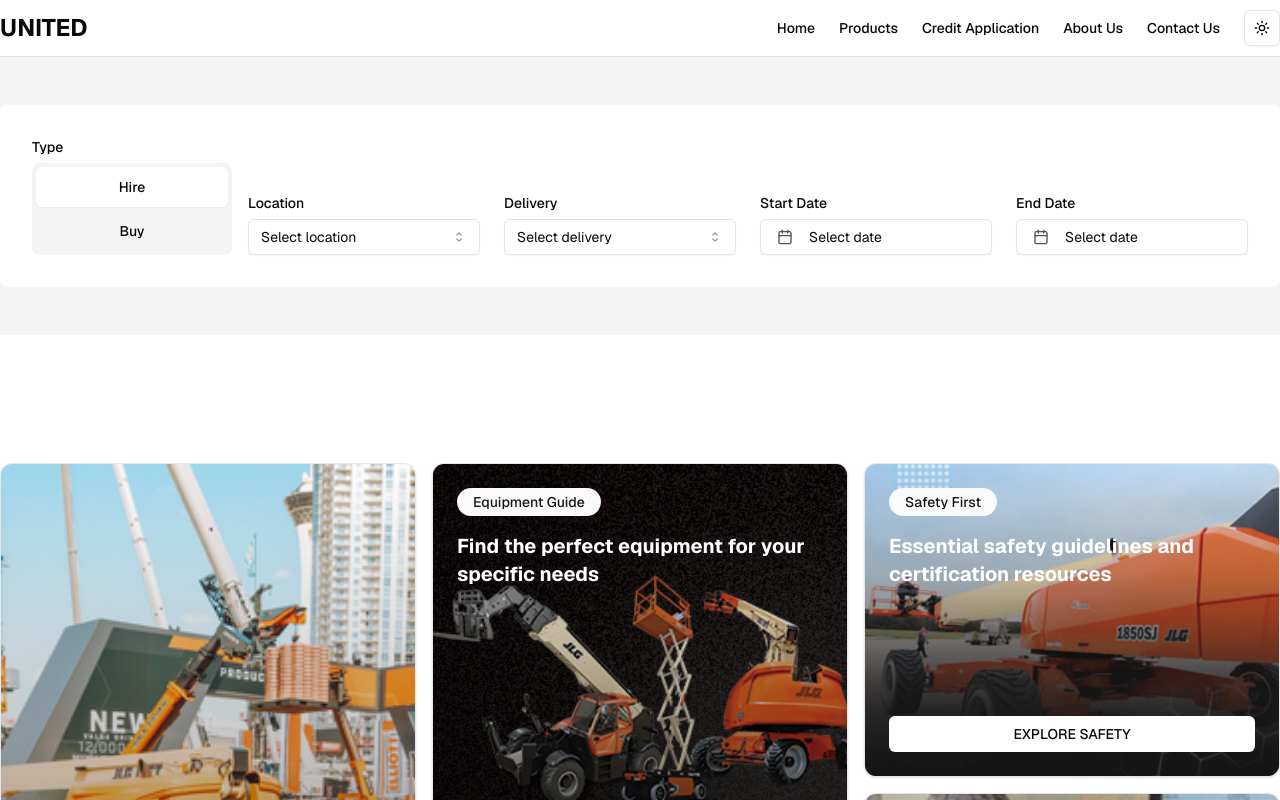
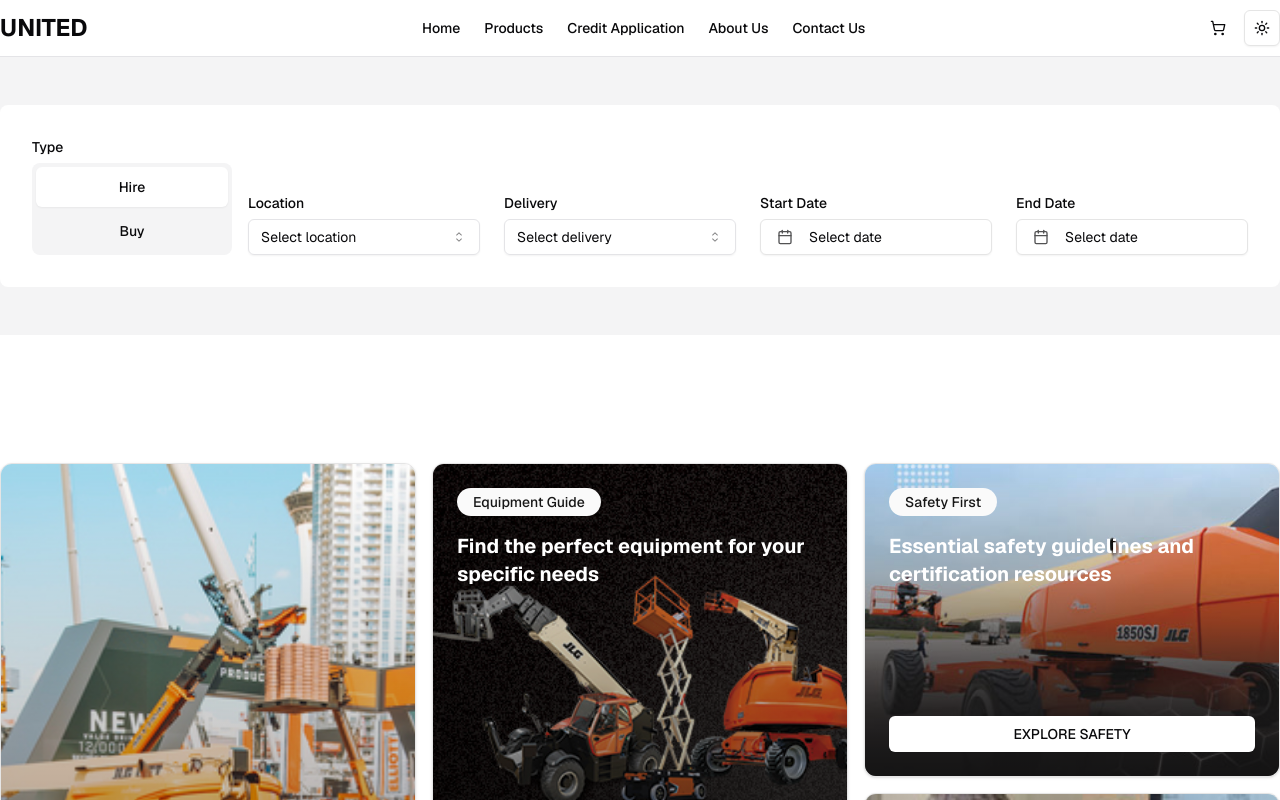
Before and after one commit to icandrew/test-app, a Next.js app: page / in a window 1280 px wide. Shown: the top 800 px of the page. Built offline with nearby package versions, Linux system fonts and the light colour scheme.

Commit message:
Made the cart counter working

```diff
--- a/app/layout.tsx
+++ b/app/layout.tsx
@@ -2,6 +2,7 @@ import { GeistSans } from 'geist/font/sans'
 import { ThemeProvider } from "@/components/theme-provider"
 import "./globals.css"
 import { Toaster } from "@/components/ui/toaster"
+import { CartProvider } from '@/contexts/cart-context'
 
 export const metadata = {
   title: 'United Equipment',
@@ -16,6 +17,7 @@ export default function RootLayout({
   return (
     <html lang="en" suppressHydrationWarning>
       <body className={GeistSans.className}>
+        <CartProvider>
           <ThemeProvider
             attribute="class"
             defaultTheme="system"
@@ -24,6 +26,7 @@ export default function RootLayout({
           >
             {children}
           </ThemeProvider>
+        </CartProvider>
         <Toaster />
       </body>
     </html>
--- a/components/navigation-bar.tsx
+++ b/components/navigation-bar.tsx
@@ -4,11 +4,13 @@ import Link from "next/link"
 import { ThemeToggle } from "@/components/theme-toggle"
 import { Sheet, SheetContent, SheetTrigger } from "@/components/ui/sheet"
 import { Button } from "@/components/ui/button"
-import { Menu } from "lucide-react"
+import { Menu, ShoppingCart } from "lucide-react"
 import { useState } from "react"
+import { useCart } from "@/contexts/cart-context"
 
 export function NavigationBar() {
   const [open, setOpen] = useState(false)
+  const { cartCount } = useCart()
 
   const menuItems = [
     { href: "#", label: "Home" },
@@ -41,15 +43,24 @@ export function NavigationBar() {
               {item.label}
             </Link>
           ))}
-          <ThemeToggle />
         </nav>
 
-        {/* Mobile Navigation */}
-        <div className="flex items-center gap-2 lg:hidden">
+        {/* Right Side Items (Cart, Theme, Mobile Menu) */}
+        <div className="flex items-center gap-2">
+          <Button variant="ghost" size="icon" className="relative">
+            <ShoppingCart className="h-5 w-5" />
+            {cartCount > 0 && (
+              <span className="absolute -top-2 -right-2 bg-red-500 text-white text-xs rounded-full h-5 w-5 flex items-center justify-center">
+                {cartCount}
+              </span>
+            )}
+          </Button>
           <ThemeToggle />
+
+          {/* Mobile Menu Button */}
           <Sheet open={open} onOpenChange={setOpen}>
-            <SheetTrigger asChild>
-              <Button variant="ghost" size="icon" className="lg:hidden">
+            <SheetTrigger asChild className="lg:hidden">
+              <Button variant="ghost" size="icon">
                 <Menu className="h-5 w-5" />
                 <span className="sr-only">Toggle menu</span>
               </Button>
--- a/components/product-grid.tsx
+++ b/components/product-grid.tsx
@@ -5,6 +5,7 @@ import { Card, CardContent } from "@/components/ui/card"
 import { Button } from "@/components/ui/button"
 import { Heart, ShoppingCart, Eye } from "lucide-react"
 import { useToast } from "@/hooks/use-toast"
+import { useCart } from '@/contexts/cart-context'
 
 interface Product {
   id: number
@@ -16,6 +17,7 @@ interface Product {
 
 export function ProductGrid() {
   const { toast } = useToast()
+  const { addToCart } = useCart()
 
   const products: Product[] = [
     {
@@ -77,9 +79,11 @@ export function ProductGrid() {
   ]
 
   const handleAddToCart = (product: Product) => {
+    addToCart(product)
     toast({
       title: "Added to Cart",
       description: `${product.name} has been added to your cart.`,
+      duration: 2000,
     })
   }
 
--- /dev/null
+++ b/contexts/cart-context.tsx
@@ -0,0 +1,34 @@
+"use client"
+
+import { createContext, useContext, useState, ReactNode } from 'react'
+import { Product } from '@/types/product'
+
+interface CartContextType {
+  cartItems: Product[]
+  addToCart: (product: Product) => void
+  cartCount: number
+}
+
+const CartContext = createContext<CartContextType | undefined>(undefined)
+
+export function CartProvider({ children }: { children: ReactNode }) {
+  const [cartItems, setCartItems] = useState<Product[]>([])
+
+  const addToCart = (product: Product) => {
+    setCartItems((prev) => [...prev, product])
+  }
+
+  return (
+    <CartContext.Provider value={{ cartItems, addToCart, cartCount: cartItems.length }}>
+      {children}
+    </CartContext.Provider>
+  )
+}
+
+export function useCart() {
+  const context = useContext(CartContext)
+  if (context === undefined) {
+    throw new Error('useCart must be used within a CartProvider')
+  }
+  return context
+}
--- /dev/null
+++ b/types/product.ts
@@ -0,0 +1,7 @@
+export interface Product {
+  id: number
+  name: string
+  price: number
+  originalPrice: number
+  image: string
+}
```
Lines whose indentation alone changed are shown as unchanged.
